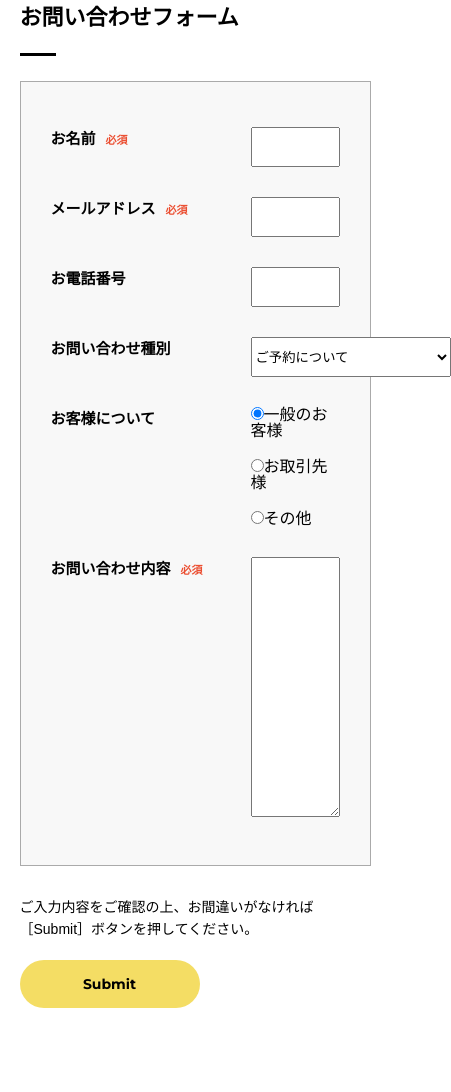
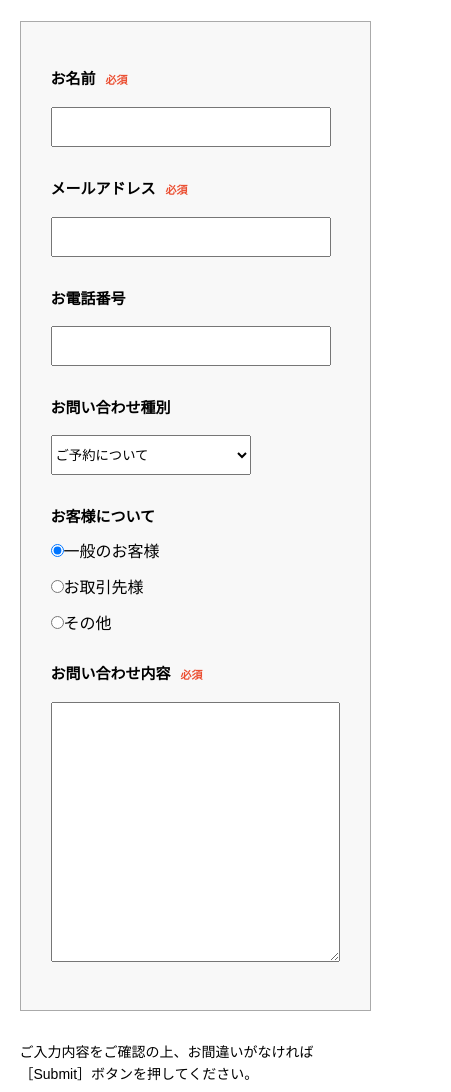
Before and after one commit to mitani1993/kissa, a plain HTML site: page access.html in a window 390 px wide. Shown: the part 905-1997 px from the top of the page, 451 px wide, since content can reach past the window. Drawn offline with Linux system fonts and the light colour scheme.

Commit message:
11-4 問い合わせページのモバイル用CSSを書いてみよう

```diff
--- a/css/access.css
+++ b/css/access.css
@@ -152,3 +152,25 @@
 .footer {
     margin-top: 100px;
 }
+
+@media (max-width: 800px) {
+
+    .map,
+    .contact {
+        width: 500px;
+        margin-top: 45px;
+    }
+
+    .form-area dt,
+    .form-area dd {
+        width: 100%;
+    }
+
+    .form-area dt {
+        padding-bottom: 0%;
+    }
+
+    .submit-button {
+        width: 100%;
+    }
+}
```
